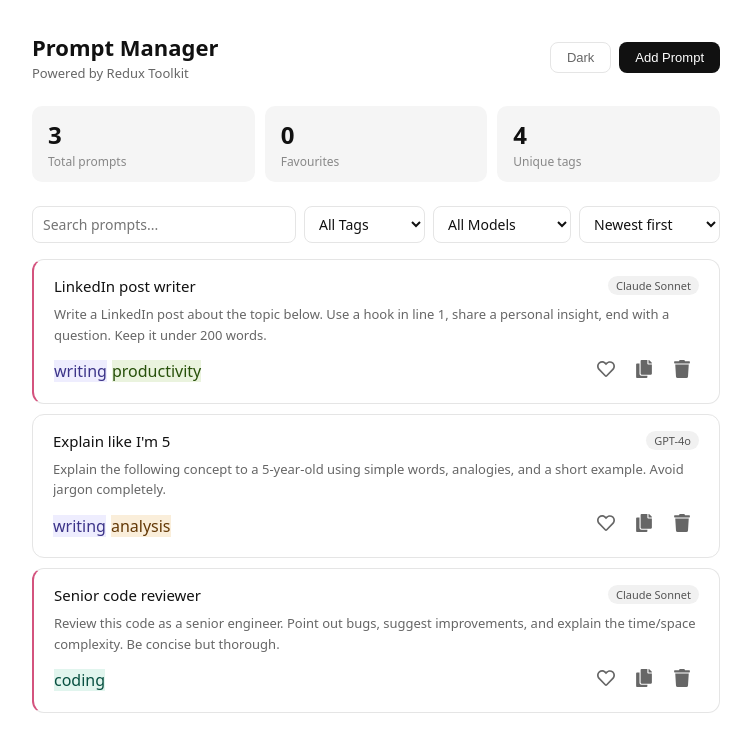
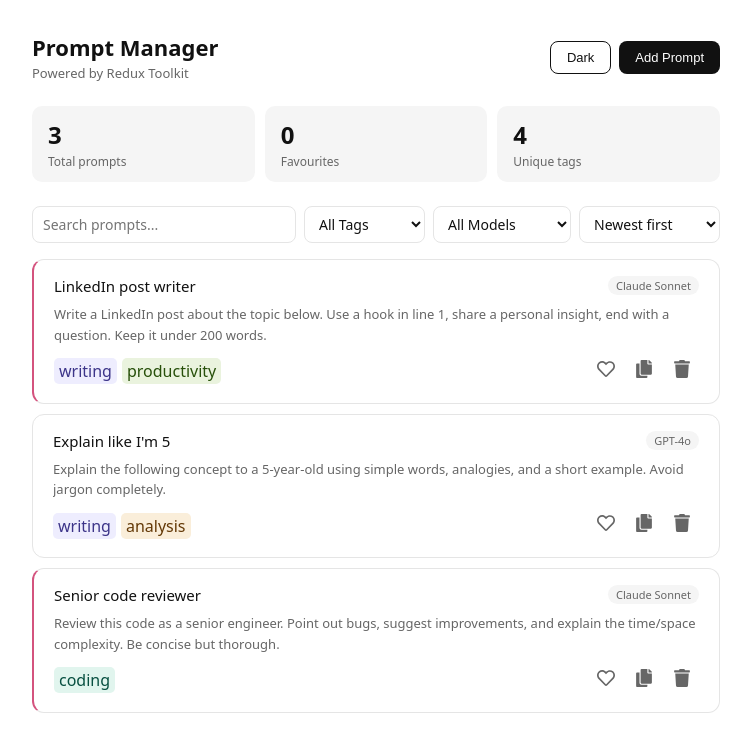
Before and after one commit to SimranMandal0211/ai_prompt_manager, a React (Vite) app: page / in a window 1280 px wide. Shown: the top 752 px of the page, without its empty margins (264-1015 px from the left). Built offline with nearby package versions, Linux system fonts and the light colour scheme.

Commit message:
fix: correct theme CSS styling issues

```diff
--- a/src/App.css
+++ b/src/App.css
@@ -77,13 +77,13 @@ body {
 
 .statLabel {
   font-size: 12px;
-  color: #888;
+  color: var(--color-text-secondary);
   margin-top: 2px;
 }
 
 .primaryBtn {
-  background: #111;
-  color: #fff;
+  background: var(--color-text);
+  color: var(--color-bg);
   border: none;
   padding: 8px 16px;
   border-radius: 8px;
@@ -100,3 +100,18 @@ body {
   padding: 2.5rem;
   color: #aaa;
 }
+
+.ghostBtn {
+  background: transparent;
+  border: 1px solid var(--color-text);
+  color: var(--color-text);
+  padding: 8px 16px;
+  border-radius: 8px;
+  font-size: 13px;
+  cursor: pointer;
+  transition: background 0.2s;
+}
+
+.ghostBtn:hover {
+  background: var(--color-stat-bg);
+}
--- a/src/components/PromptCard.jsx
+++ b/src/components/PromptCard.jsx
@@ -47,7 +47,9 @@ export default function PromptCard({prompt}){
             <div className="cardFooter">
                 <div className="cardTags">
                     {prompt.tags.map(tag => (
-                        <span key={tag} className={`${tag} ${getTagClass(tag)}`}>{tag}</span>
+                        <span key={tag} className={`${tag} ${getTagClass(tag)}`} style={{padding: '2px 5px', borderRadius: '5px'}}>
+                            {tag}
+                        </span>
                     ))}
                 </div>
 
--- a/src/styles/AddPromptForm.css
+++ b/src/styles/AddPromptForm.css
@@ -108,13 +108,14 @@
 }
 
 .primaryBtn {
-  background: #111;
-  color: #fff;
+  background: var(--color-text);
+  color: var(--color-bg);
   border: none;
   padding: 7px 16px;
   border-radius: 8px;
   font-size: 13px;
   cursor: pointer;
+  transition: opacity 0.2s;
 }
 
 .primaryBtn:hover {
@@ -123,21 +124,38 @@
 
 .ghostBtn {
   background: transparent;
-  border: 1px solid var(--color-border);
-  color: var(--color-text-secondary);
+  border: 1px solid var(--color-text);
+  color: var(--color-text);
   padding: 7px 16px;
   border-radius: 8px;
   font-size: 13px;
   cursor: pointer;
+  transition: background 0.2s;
 }
 
 .ghostBtn:hover {
-  background: #f5f5f5;
+  background: var(--color-stat-bg);
 }
 
-.tagWriting    { background: #EEEDFE; color: #3C3489; }
-.tagCoding     { background: #E1F5EE; color: #085041; }
-.tagAnalysis   { background: #FAEEDA; color: #633806; }
-.tagCreative   { background: #FBEAF0; color: #72243E; }
+/* for light theme */
+.tagWriting      { background: #EEEDFE; color: #3C3489; }
+.tagCoding       { background: #E1F5EE; color: #085041; }
+.tagAnalysis     { background: #FAEEDA; color: #633806; }
+.tagCreative     { background: #FBEAF0; color: #72243E; }
 .tagProductivity { background: #EAF3DE; color: #27500A; }
-.tagOther      { background: #f1f1f1; color: #555; }
+.tagOther        { background: #f1f1f1; color: #555555; }
+
+
+/* for dark theme */
+[data-theme='dark'] .tagWriting      { background: #2D2B5E; color: #B8B0FF; }
+[data-theme='dark'] .tagCoding       { background: #1A3D30; color: #6FCCA8; }
+[data-theme='dark'] .tagAnalysis     { background: #3D2E10; color: #FFBE7A; }
+[data-theme='dark'] .tagCreative     { background: #3D1525; color: #FF9ABD; }
+[data-theme='dark'] .tagProductivity { background: #1E3510; color: #9FD56A; }
+[data-theme='dark'] .tagOther        { background: #2a2a2a; color: #aaaaaa; }
+
+
+.input, .textarea, .select {
+  background: var(--color-input-bg);  /* ✅ instead of #ffffff */
+  color: var(--color-text);
+}
--- a/src/styles/PromptCard.css
+++ b/src/styles/PromptCard.css
@@ -31,8 +31,8 @@
 
 .cardModel {
   font-size: 11px;
-  background: #f1f1f1;
-  color: #555;
+  background: var(--color-stat-bg);
+  color: var(--color-text-secondary);
   padding: 2px 8px;
   border-radius: 20px;
   white-space: nowrap;
@@ -65,16 +65,29 @@
   display: inline-flex;
   align-items: center;
   font-size: 12px;
-  padding: 3px 8px;
+  padding: 4px 12px;
   border-radius: 20px;
+  font-weight: 500;
+  letter-spacing: 0.2px;
 }
+/* for light theme */
+.tagWriting      { background: #EEEDFE; color: #3C3489; }
+.tagCoding       { background: #E1F5EE; color: #085041; }
+.tagAnalysis     { background: #FAEEDA; color: #633806; }
+.tagCreative     { background: #FBEAF0; color: #72243E; }
+.tagProductivity { background: #EAF3DE; color: #27500A; }
+.tagOther        { background: #f1f1f1; color: #555555; }
 
-.tagWriting     { background: #EEEDFE; color: #3C3489; }
-.tagCoding      { background: #E1F5EE; color: #085041; }
-.tagAnalysis    { background: #FAEEDA; color: #633806; }
-.tagCreative    { background: #FBEAF0; color: #72243E; }
-.tagProductivity { background: #EAF3DE; color: #27500A; }
-.tagOther       { background: #f1f1f1; color: #555; }
+/* for dark theme */
+[data-theme='dark'] .tagWriting      { background: #2D2B5E; color: #B8B0FF; }
+[data-theme='dark'] .tagCoding       { background: #1A3D30; color: #6FCCA8; }
+[data-theme='dark'] .tagAnalysis     { background: #3D2E10; color: #FFBE7A; }
+[data-theme='dark'] .tagCreative     { background: #3D1525; color: #FF9ABD; }
+[data-theme='dark'] .tagProductivity { background: #1E3510; color: #9FD56A; }
+[data-theme='dark'] .tagOther        { background: #2a2a2a; color: #aaaaaa; }
+
+
+[data-theme='dark'] .tagOther        { background: var(--color-stat-bg); color: var(--color-text-secondary); }
 
 .cardActions {
   display: flex;
```
